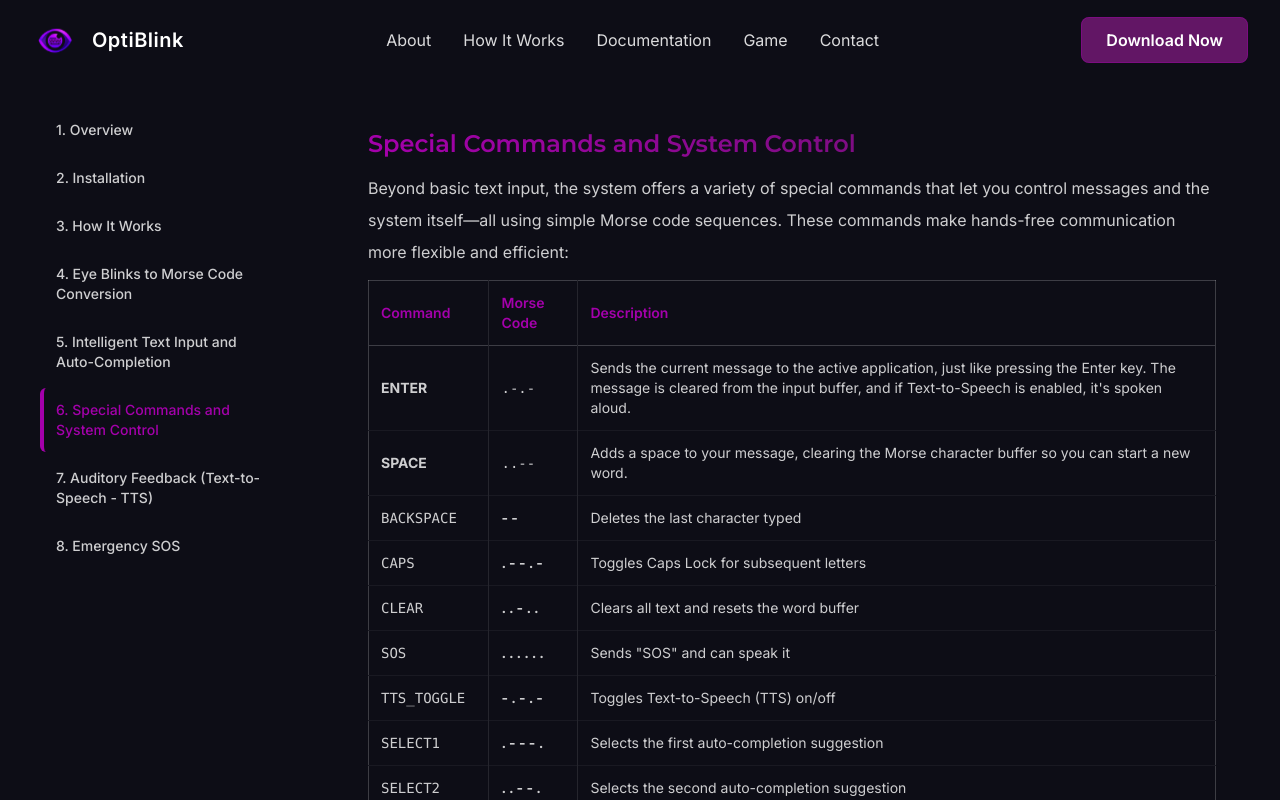
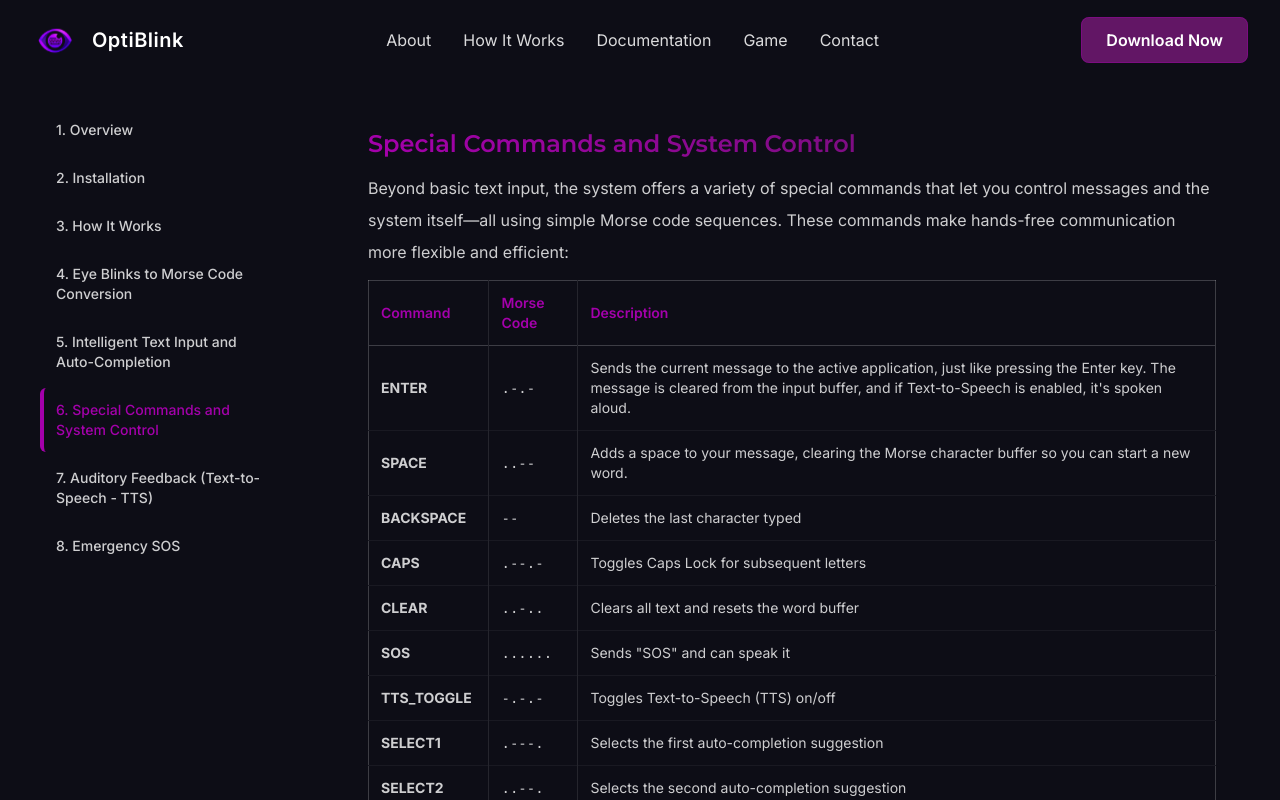
Before and after one commit to deepika68509/optiblink-website, a Next.js app: page /documentation in a window 1280 px wide. Both pictures are taken after a click on the button "6. Special Commands and System Control". Shown: the top 800 px of the page. Built offline with nearby package versions, Linux system fonts and the light colour scheme.

Commit message:
Fix all codebase errors: Header CSS conflicts, documentation table issues, and Analytics component

```diff
--- a/src/app/documentation/page.tsx
+++ b/src/app/documentation/page.tsx
@@ -309,7 +309,7 @@ export default function Documentation() {
                 <tr className="border-b border-white/5"><td className="p-3 font-bold border-r border-white/10">I</td><td className="p-3 font-mono border-r border-white/10">..</td><td className="p-3">Letter &apos;I&apos;</td></tr>
                 <tr className="border-b border-white/5"><td className="p-3 font-bold border-r border-white/10">J</td><td className="p-3 font-mono border-r border-white/10">.---</td><td className="p-3">Letter &apos;J&apos;</td></tr>
                 <tr className="border-b border-white/5"><td className="p-3 font-bold border-r border-white/10">K</td><td className="p-3 font-mono border-r border-white/10">-.-</td><td className="p-3">Letter &apos;K&apos;</td></tr>
-                <tr className="border-b border-white/5"><td className="p-3 font-bold border-r border-white/10">.-..</td><td className="p-3">Letter &apos;L&apos;</td></tr>
+                <tr className="border-b border-white/5"><td className="p-3 font-bold border-r border-white/10">L</td><td className="p-3 font-mono border-r border-white/10">.-..</td><td className="p-3">Letter &apos;L&apos;</td></tr>
                 <tr className="border-b border-white/5"><td className="p-3 font-bold border-r border-white/10">M</td><td className="p-3 font-mono border-r border-white/10">----</td><td className="p-3">Letter &apos;M&apos;</td></tr>
                 <tr className="border-b border-white/5"><td className="p-3 font-bold border-r border-white/10">N</td><td className="p-3 font-mono border-r border-white/10">-.</td><td className="p-3">Letter &apos;N&apos;</td></tr>
                 <tr className="border-b border-white/5"><td className="p-3 font-bold border-r border-white/10">O</td><td className="p-3 font-mono border-r border-white/10">---</td><td className="p-3">Letter &apos;O&apos;</td></tr>
@@ -477,14 +477,14 @@ export default function Documentation() {
                   <td className="p-3">Adds a space to your message, clearing the Morse character buffer so you can start a new word.</td>
                 </tr>
 
-                <tr className="border-b border-white/5"><td className="p-3 font-mono border-r border-white/10">BACKSPACE</td><td className="p-3 font-bold border-r border-white/10">- -</td><td className="p-3">Deletes the last character typed</td></tr>
-                <tr className="border-b border-white/5"><td className="p-3 font-mono border-r border-white/10">CAPS</td><td className="p-3 font-bold border-r border-white/10">. - - . -</td><td className="p-3">Toggles Caps Lock for subsequent letters</td></tr>
-                <tr className="border-b border-white/5"><td className="p-3 font-mono border-r border-white/10">CLEAR</td><td className="p-3 font-bold border-r border-white/10">. . - . .</td><td className="p-3">Clears all text and resets the word buffer</td></tr>
-                <tr className="border-b border-white/5"><td className="p-3 font-mono border-r border-white/10">SOS</td><td className="p-3 font-bold border-r border-white/10">. . . . . .</td><td className="p-3">Sends &quot;SOS&quot; and can speak it</td></tr>
-                <tr className="border-b border-white/5"><td className="p-3 font-mono border-r border-white/10">TTS_TOGGLE</td><td className="p-3 font-bold border-r border-white/10">- . - . -</td><td className="p-3">Toggles Text-to-Speech (TTS) on/off</td></tr>
-                <tr className="border-b border-white/5"><td className="p-3 font-mono border-r border-white/10">SELECT1</td><td className="p-3 font-bold border-r border-white/10">. - - - .</td><td className="p-3">Selects the first auto-completion suggestion</td></tr>
-                <tr className="border-b border-white/5"><td className="p-3 font-mono border-r border-white/10">SELECT2</td><td className="p-3 font-bold border-r border-white/10">. . - - .</td><td className="p-3">Selects the second auto-completion suggestion</td></tr>
-                <tr className="border-b border-white/5"><td className="p-3 font-mono border-r border-white/10">SELECT3</td><td className="p-3 font-bold border-r border-white/10">. - - . .</td><td className="p-3">Selects the third auto-completion suggestion</td></tr>
+                <tr className="border-b border-white/5"><td className="p-3 font-bold border-r border-white/10">BACKSPACE</td><td className="p-3 font-mono border-r border-white/10">--</td><td className="p-3">Deletes the last character typed</td></tr>
+                <tr className="border-b border-white/5"><td className="p-3 font-bold border-r border-white/10">CAPS</td><td className="p-3 font-mono border-r border-white/10">.--.-</td><td className="p-3">Toggles Caps Lock for subsequent letters</td></tr>
+                <tr className="border-b border-white/5"><td className="p-3 font-bold border-r border-white/10">CLEAR</td><td className="p-3 font-mono border-r border-white/10">..-..</td><td className="p-3">Clears all text and resets the word buffer</td></tr>
+                <tr className="border-b border-white/5"><td className="p-3 font-bold border-r border-white/10">SOS</td><td className="p-3 font-mono border-r border-white/10">......</td><td className="p-3">Sends &quot;SOS&quot; and can speak it</td></tr>
+                <tr className="border-b border-white/5"><td className="p-3 font-bold border-r border-white/10">TTS_TOGGLE</td><td className="p-3 font-mono border-r border-white/10">-.-.-</td><td className="p-3">Toggles Text-to-Speech (TTS) on/off</td></tr>
+                <tr className="border-b border-white/5"><td className="p-3 font-bold border-r border-white/10">SELECT1</td><td className="p-3 font-mono border-r border-white/10">.---.</td><td className="p-3">Selects the first auto-completion suggestion</td></tr>
+                <tr className="border-b border-white/5"><td className="p-3 font-bold border-r border-white/10">SELECT2</td><td className="p-3 font-mono border-r border-white/10">..--.</td><td className="p-3">Selects the second auto-completion suggestion</td></tr>
+                <tr className="border-b border-white/5"><td className="p-3 font-bold border-r border-white/10">SELECT3</td><td className="p-3 font-mono border-r border-white/10">.--.. </td><td className="p-3">Selects the third auto-completion suggestion</td></tr>
                 {/* Adding new RECALIBRATE command here */}
                 <tr className="border-b border-white/5">
                   <td className="p-3 font-bold border-r border-white/10">RECALIBRATE</td>
--- a/src/app/layout.tsx
+++ b/src/app/layout.tsx
@@ -24,7 +24,10 @@ export default function RootLayout({
         <link rel="shortcut icon" href="/assets/icons/optiblink-logo.svg" />
         <link rel="apple-touch-icon" href="/assets/icons/optiblink-logo.svg" />
       </head>
-      <body>{children}</body>
+      <body>
+        {children}
+        <Analytics />
+      </body>
     </html>
   )
 }
```
